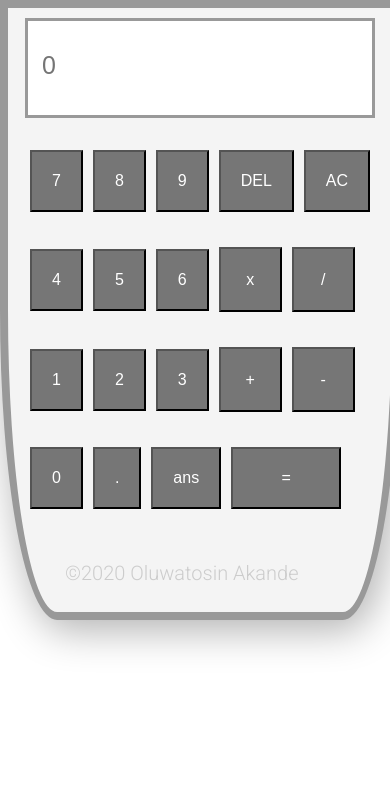
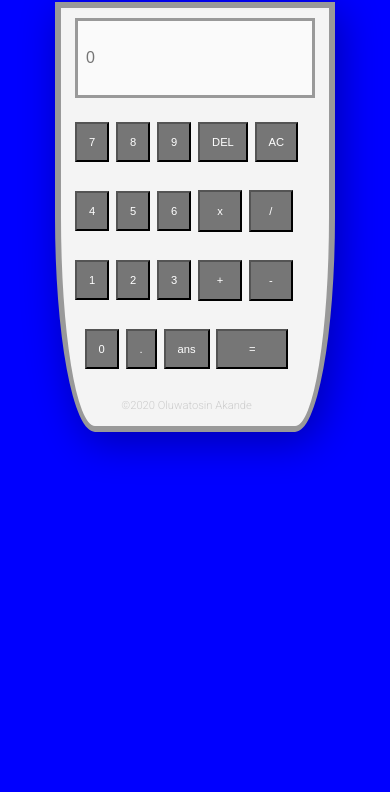
Before and after one commit to dkrest1/dkrest1.github.io, a plain HTML site: page simple-calculator/index.html in a window 390 px wide. Shown: the part 50-842 px from the top of the page. Drawn offline with Linux system fonts and the light colour scheme.

Commit message:
i edited the calculator to make the UI look reponsive and some little typography changes

```diff
--- a/simple-calculator/css/style.css
+++ b/simple-calculator/css/style.css
@@ -1,61 +1,143 @@
-* {
+*,
+*::before,
+*::after {
     margin: 0;
     padding: 0;
+    box-sizing: inherit;
+}
+
+html {
+    font-size: 62.5%;  /* 1rem == 10px */
     box-sizing: border-box;
+}
+
+/* writing media query for the font */
+@media screen and (max-width: 25em) {
+    html {
+        font-size: 50%;
+    }
 }
 
 body {
     font-family: 'roboto', sans-serif;
-    font-size: 20px;
+    font-size: 1.6rem;
     font-weight: 600;
+    background-color: #0000ff;
+}
+/* writing media query for the body */
+@media screen and (max-width: 25rem) {
+    body  {
+        font-size: 1.4rem;
+    }
 }
 
 .container {
-    margin: 50px auto;
-    max-width: 500px;
+    margin: 1rem auto;
+    max-width: 50rem;
+}
+
+/* writing media query for the body */
+@media screen and (max-width: 25rem) {
+    .container  {
+        max-width: 40rem;
+    }
+}
 
 
 
+.header {
+    color: #fff;
+    margin-bottom: 2rem;
+    font-size: 4.5rem;
+    text-align: center;
 }
 
+/* writing media query for the body */
+@media screen and (max-width: 25rem) {
+    .header  {
+      font-size: 3rem;
+    }
+}
+
+
+
 .calculator__body {
-    height: 620px;
-    width: 400px;
+    margin: 0 auto;
+    width: 40rem;
     background-color: #f4f4f4;
-    border: 8px solid #999;
+    border: .8rem solid #999;
     border-radius: 0% 0% 20% 20% / 70% 70% 70% 70%;
     box-shadow:  5px 10px 40px rgba(0, 0, 0, 0.308);
 }
 
+/* writing media query for the .calculator__body */
+@media screen and (max-width: 25rem) {
+    .calculator__body  {
+        width: 35rem;
+    }
+}
+
+
+
 .calculator__screen {
-    height: 100px;
-    width: 350px;
-    padding: 10px;
+    height: 10rem;
+    width: 35rem;
     margin: 10px auto;
     border: 3px solid #999;
-    font-size: 16px;
+    font-size: 1.6rem;
     background-color: #fff;
 }
 
+/* writing media query for the .calculator__screen */
+@media screen and (max-width: 25rem) {
+    .calculator__screen  {
+        width: 30rem;
+        font-size: 1.4rem;
+    }
+}
+
+
+
 .calculator__display {
+    width: 100%;
+    height: 100%;
+    padding: 1rem;
     display: block;
     outline: none;
     border: none;
-    padding: 20px 4px;
-    font-size: 25px;
+    font-size: 2.5rem;
 
 }
 
-.table {
-    padding: 20px;
+/* writing media query for the .calculator__display */
+@media screen and (max-width: 25rem) {
+    .calculator__display  {
+       font-size: 2rem;
+    }
 }
 
+
+
+
+.table {
+    padding: 2rem;
+}
+
+/* writing media query for the .table */
+@media screen and (max-width: 25rem) {
+    .table  {
+        padding: 1.5rem;
+    }
+}
+
+
+
 .row {
-display: block;
+    display: block;
 }
 
 .row:not(:last-child) {
-    margin-bottom: 35px;
+    margin-bottom: 3.5rem;
 }
 
 .column {
@@ -66,27 +148,70 @@ display: block;
     margin-right: 5px;
 }
 
+/* writing media query for the .column:not(:last-child)  */
+@media screen and (max-width: 25rem) {
+    .column:not(:last-child)   {
+        margin-right: 4px;
+    }
+}
+
+
+
 .button {
-    padding: 20px;
+    padding: 2rem;
     outline: none;
     background-color: rgba(0, 0, 0, 0.514);
     color: #fff;
-    font-size: 16px;
+    font-size: 1.6rem;
     cursor: pointer;
 }
 
-.arithmetic-operator {
-    height: 65px;
-    width: 63px;
+/* writing media query for the .button */
+@media screen and (max-width: 25rem) {
+    .button {
+        padding: 1.5rem;
+        font-size: 1.4rem;
+    }
 }
 
-.equal {
-    width: 110px;
+
+
+.arithmetic-operator {
+    height: 6.5rem;
+    width: 6.3rem;
 }
 
+/* writing media query for the .arithmetic-operator */
+@media screen and (max-width: 25rem) {
+    .arithmetic-operator {
+       height: 5.2rem;
+       width: 5.5rem;
+    }
+}
+
+
+
+.equal {
+    width: 11rem;
+}
+
+/* writing media query for the .equal */
+@media screen and (max-width: 25rem) {
+    .equal {
+       width: 9rem;
+    }
+}
+
+
 .copyright {
-    margin-left: 35px;
-    margin-top: 15px;
+    text-align: center;
     font-weight: 300;
     color: #ccc;
 }
+
+/* writing media query for the .arithmetic-operator */
+@media screen and (max-width: 25rem) {
+    .last-row {
+       margin-left: 1.2rem;
+    }
+}
--- a/simple-calculator/index.html
+++ b/simple-calculator/index.html
@@ -3,16 +3,18 @@
 <head>
     <meta charset="UTF-8">
     <meta name="viewport" content="width=device-width, initial-scale=1.0">
+    <meta http-equiv="X-UA-Compatible" content="ie=edge">
 
-    <link href="https://fonts.googleapis.com/css2?family=Roboto:100,300,400,700,900" rel="stylesheet">
+    <link href="https://fonts.googleapis.com/css2?family=Roboto:wght@100;300;400;500;700;900&display=swap" rel="stylesheet">
     <link rel="stylesheet" href="css/style.css">
     <title>simple calculator</title>
 </head>
 <body>
     <div class="container">
+        <h1 class="header">A SIMPLE CALCULATOR</h1>
         <div class="calculator__body">
-            <form action="#" name="calculatorScreen" class="calculator__screen">
-                <input type="text" placeholder="0" name="display" class="calculator__display" maxlength="25">
+            <form name="calculatorScreen" class="calculator__screen">
+                <input type="text" placeholder="0" name="display" class="calculator__display" minlength="0" maxlength="15" disabled="disabled">
             </form>
             <table class="table">
                 <tr class="row">
@@ -36,7 +38,7 @@
                     <td class="column"><input type="button" class="button arithmetic-operator" value="+" onclick="insert('+')"></td>
                     <td class="column"><input type="button" class="button arithmetic-operator" value="-" onclick="insert('-')"></td>
                 </tr>
-                <tr class="row">
+                <tr class="row last-row">
                     <td class="column"><input type="button" class="button" value="0" onclick="insert(0)"></td>
                     <td class="column"><input type="button" class="button" value="." onclick="insert('.')"></td>
                     <td class="column"><input type="button" class="button" value="ans" onclick="ans()"></td>
--- a/simple-calculator/javascript/app.js
+++ b/simple-calculator/javascript/app.js
@@ -3,7 +3,7 @@ function insert(x) {
 }
 
 function clearr() {
-    var  clearr= "";
+    var  clearr = "";
     document.calculatorScreen.display.value = clearr;
 }
 
@@ -17,7 +17,7 @@ function calc() {
 
 function del(){
     var expression = document.calculatorScreen.display.value;
-    document.calculatorScreen.display.value = expression.substring(0, expression.length-1);
+    document.calculatorScreen.display.value = expression.substring(0, expression.length - 1);
 }
 
 /*
```
